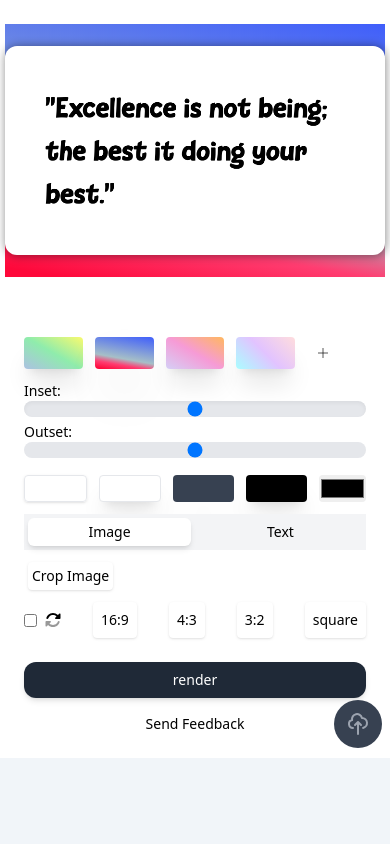
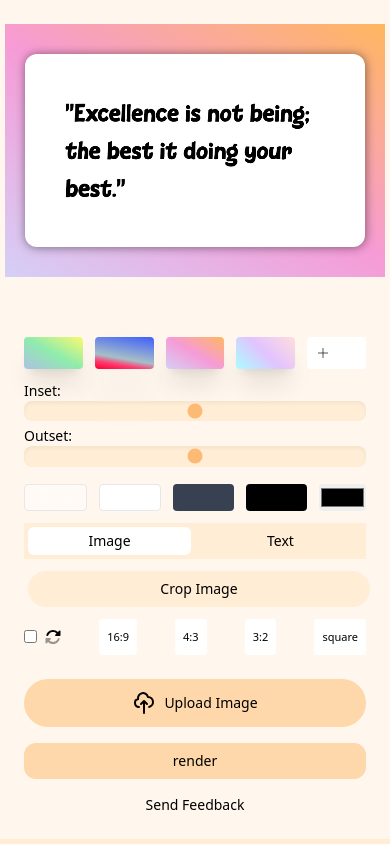
Before and after one commit to Abdulmumin1/edit, a website built with Vite: page index.html in a window 390 px wide. Built offline with nearby package versions, Linux system fonts and the light colour scheme; some packages are replaced by stand-ins of ours.

Commit message:
UI: color palette

```diff
--- a/index.html
+++ b/index.html
@@ -9,13 +9,13 @@
     <!-- <link rel="manifest" href="manifest.json" /> -->
     <script defer type="module" src="/main.js"></script>
   </head>
-  <body class="h-screen relative hide-scroll">
+  <body class="h-screen bg-orange-50 accent-orange-300 relative hide-scroll">
     <div
       id="modal"
       class="h-screen hidden flex items-center justify-center p-3 flex-row"
     ></div>
     <div
-      class="h-full bg-white flex flex-col lg:flex-row overflow-hidden"
+      class="h-full bg-orange-50 flex flex-col lg:flex-row overflow-hidden"
       id="event-playground"
     >
       <div
@@ -24,7 +24,7 @@
       >
         <div class="w-full h-full flex items-center justify-center p-3 lg:p-6">
           <div
-            class="h-fit min-h-[30vh] max-h-[50vh] lg:max-h-full w-fit flex items-center justify-center custom-background-2 relative m-3"
+            class="h-fit transition-all duration-300 min-h-[30vh] max-h-[50vh] lg:max-h-full w-fit flex items-center justify-center custom-background-3 relative m-3"
             id="outer-box"
             style="aspect-ratio: 3/2"
           >
@@ -77,14 +77,41 @@
       <!-- Controls -->
       <div
         id="controls"
-        class="relative h-full bg-slate-100 overflow-auto lg:w-1/4 text-sm hide-scroll z-50"
+        class="relative transition-all duration-300 h-full bg-orange-100 overflow-auto lg:w-1/4 text-sm hide-scroll z-50"
         style="z-index: 99999999999999999999999999999999999999999"
       >
-        <div class="bg-white p-6 lg:p-9 m-0 lg:m-6 h-fit lg:rounded-3xl">
+        <div class="bg-orange-50 p-6 lg:p-9 m-0 lg:m-6 h-fit lg:rounded-3xl">
           <div class="flex space-y-4 flex-col">
             <div id="move"></div>
+            <div
+              class="p-3 active:scale-95 transition-all duration-300 rounded-full md:hidden bg-orange-200"
+            >
+              <label
+                for="dropzone2"
+                class="flex gap-2 text-black items-center justify-center"
+              >
+                <svg
+                  aria-hidden="true"
+                  class="w-6 h-6 text-black"
+                  fill="none"
+                  stroke="currentColor"
+                  viewBox="0 0 24 24"
+                  xmlns="http://www.w3.org/2000/svg"
+                >
+                  <path
+                    stroke-linecap="round"
+                    stroke-linejoin="round"
+                    stroke-width="2"
+                    d="M7 16a4 4 0 01-.88-7.903A5 5 0 1115.9 6L16 6a5 5 0 011 9.9M15 13l-3-3m0 0l-3 3m3-3v12"
+                  ></path>
+                </svg>
+                Upload Image
+
+                <input id="dropzone2" type="file" class="hidden" />
+              </label>
+            </div>
             <button
-              class="relative my-1 text-white px-3 py-2 rounded-xl shadow-md bg-gray-800 cursor-pointer flex items-center justify-center"
+              class="relative my-1 text-black px-3 py-2 rounded-xl bg-orange-200 cursor-pointer flex items-center justify-center"
               id="download"
             >
               <p>render</p>
@@ -118,27 +145,6 @@
             </p>
           </div>
         </div>
-        <div class="fixed right-2 bottom-24 p-3 rounded-full bg-gray-700">
-          <label for="dropzone2">
-            <svg
-              aria-hidden="true"
-              class="w-6 h-6 text-gray-400"
-              fill="none"
-              stroke="currentColor"
-              viewBox="0 0 24 24"
-              xmlns="http://www.w3.org/2000/svg"
-            >
-              <path
-                stroke-linecap="round"
-                stroke-linejoin="round"
-                stroke-width="2"
-                d="M7 16a4 4 0 01-.88-7.903A5 5 0 1115.9 6L16 6a5 5 0 011 9.9M15 13l-3-3m0 0l-3 3m3-3v12"
-              ></path>
-            </svg>
-
-            <input id="dropzone2" type="file" class="hidden" />
-          </label>
-        </div>
       </div>
     </div>
 
@@ -158,7 +164,7 @@
       </div>
 
       <div
-        class="flex flex-col items-center space-y-4 h-full max-h-full"
+        class="flex flex-col items-center space-y-4 h-full max-h-full w-full"
         id="download-card"
       >
         <button
@@ -167,7 +173,12 @@
         >
           X
         </button>
-        <img class="rounded-2xl lg:h-full" id="download-image" />
+        <div class="h-full w-full">
+          <img
+            class="rounded-2xl lg:h-full object-contain w-full max-h-[500px]"
+            id="download-image"
+          />
+        </div>
 
         <div>
           <button
--- a/main.js
+++ b/main.js
@@ -291,7 +291,7 @@ function statupimage(canvas, modalimage) {
 
 const startupEvents = () => {
   // start event listeners
-
+  box.style.margin = "20px";
   labelEventListeners();
   let selectImage = select("#add-image");
   let image = select("#image");
--- a/src/components/backgroundColor.js
+++ b/src/components/backgroundColor.js
@@ -70,7 +70,7 @@ let tabContent = `
 
 export const backgroundColorWidgets = `
 
-  <p class='bg-gray-100 p-1 rounded hidden lg:block'>Backgrounds</p>
+  <p class='bg-orange-100 p-2 rounded-3xl hidden lg:block'>Backgrounds</p>
   <div>
   ${tabContent}
   </div>
--- a/src/components/boxcolorwidgets.js
+++ b/src/components/boxcolorwidgets.js
@@ -1,9 +1,9 @@
 export const boxcolorWidgets = `
  <div class='flex justify-between space-x-3 md:justify-around py-3'>
-  <div style='backdrop-filter: blur(14px); background-color: rgba(255, 255, 255, 0.444);' id='box-blur' class='w-full shadow border p-2 rounded cursor-pointer '></div>
-    <div class='bg-white w-full border shadow-xl p-2 rounded cursor-pointer ' id='box-white'></div>
-    <div class='bg-gray-700  w-full shadow-2xl p-2 rounded cursor-pointer' id='box-gray'></div>
-    <div class='bg-black  w-full shadow-xl p-2 rounded cursor-pointer' id='box-black'></div>
+  <div style='backdrop-filter: blur(14px); background-color: rgba(255, 255, 255, 0.444);' id='box-blur' class='w-full  border p-2 rounded cursor-pointer '></div>
+    <div class='bg-white w-full border  p-2 rounded cursor-pointer ' id='box-white'></div>
+    <div class='bg-gray-700  w-full  p-2 rounded cursor-pointer' id='box-gray'></div>
+    <div class='bg-black  w-full  p-2 rounded cursor-pointer' id='box-black'></div>
       <input
           type="color"
           id='custom-box-color'
--- a/src/components/imageandtext.js
+++ b/src/components/imageandtext.js
@@ -18,8 +18,8 @@ let svgRight = `
 `;
 
 const dropZone = `
-<div class="hidden md:flex justify-center items-center w-full">
-    <label id='dropzone' for="add-image" class="flex flex-col justify-center items-center w-full h-32 bg-gray-50 rounded-lg border-2 border-gray-300 border-dashed cursor-pointer  hover:bg-gray-100">
+<div class="hidden transition-all duration-300 active:scale-95 md:flex justify-center items-center w-full">
+    <label id='dropzone' for="add-image" class="flex flex-col justify-center items-center w-full h-32 bg-orange-50 rounded-lg border-2 border-orange-300 border-dashed cursor-pointer  hover:bg-orange-100">
         <div class="flex flex-col justify-center items-center pt-5 pb-6">
             <svg aria-hidden="true" class="mb-3 hidden lg:block w-10 h-10 text-gray-400" fill="none" stroke="currentColor" viewBox="0 0 24 24" xmlns="http://www.w3.org/2000/svg"><path stroke-linecap="round" stroke-linejoin="round" stroke-width="2" d="M7 16a4 4 0 01-.88-7.903A5 5 0 1115.9 6L16 6a5 5 0 011 9.9M15 13l-3-3m0 0l-3 3m3-3v12"></path></svg>
             <p class="mb-2 text-sm text-gray-500 mt-4 lg:mt-0 text-center"><span class="font-semibold">Click to upload</span> or drag and drop</p>
@@ -47,7 +47,7 @@ let tabContent = `
           type="range"
           id="font-slider"
           max="60"
-          class="w-full h-full bg-gray-200 rounded-lg appearance-none cursor-pointer"
+          class="w-full h-full bg-orange-200 p-[.2rem] rounded-lg appearance-none cursor-pointer"
         />
     </label>
     <label class='w-1/4 h-full hidden' id='text-font'>
@@ -63,9 +63,9 @@ let tabContent = `
     ${textAlignWidgets}
   </div>
 
-  <div class='w-full' id='image-tab-items'>
+  <div class='w-full flex flex-col gap-2' id='image-tab-items'>
   ${dropZone}
-  <button class='bg-white shadow rounded p-1 m-1' id='crop-image-action'>Crop Image</button>
+  <button class='bg-orange-100  rounded-3xl p-2 m-1 w-full' id='crop-image-action'>Crop Image</button>
   </div>
 
   <div class='w-full hidden' id='code-tab-items'>
@@ -81,9 +81,9 @@ let tabContent = `
 `;
 export const createWidgets = `
 <div class="flex items-center justify-center space-y-2 flex-col">
-  <div class="inline-flex bg-gray-100 space-x-2 w-full p-1" role="group">
-    <button class='flex-1 hover:shadow-md p-1 hover:bg-white rounded-md' id='createimage'>Image</button>
-    <button class='flex-1 hover:shadow-md p-1 hover:bg-white rounded-md' id='createtext'>Text</button>
+  <div class="inline-flex bg-orange-100 space-x-2 w-full p-1" role="group">
+    <button class='flex-1  p-1 hover:bg-white rounded-md' id='createimage'>Image</button>
+    <button class='flex-1  p-1 hover:bg-white rounded-md' id='createtext'>Text</button>
 
   </div>
 
--- a/src/components/imagesizewidget.js
+++ b/src/components/imagesizewidget.js
@@ -1,15 +1,15 @@
 let rotateSvg = `
 <svg xmlns="http://www.w3.org/2000/svg" height="1rem" viewBox="0 0 512 512"><!--! Font Awesome Free 6.4.0 by @fontawesome - https://fontawesome.com License - https://fontawesome.com/license (Commercial License) Copyright 2023 Fonticons, Inc. --><defs><style>.fa-secondary{opacity:0.4;}</style></defs><path class="fa-primary" d="M105.1 202.6c7.7-21.8 20.2-42.3 37.8-59.8c62.2-62.2 162.7-62.5 225.3-1L327 183c-6.9 6.9-8.9 17.2-5.2 26.2s12.5 14.8 22.2 14.8H463.5c0 0 0 0 0 0H472c13.3 0 24-10.7 24-24V72c0-9.7-5.8-18.5-14.8-22.2s-19.3-1.7-26.2 5.2L413.4 96.6c-87.6-86.5-228.7-86.2-315.8 1C73.2 122 55.6 150.7 44.8 181.4c-5.9 16.7 2.9 34.9 19.5 40.8s34.9-2.9 40.8-19.5z"/><path class="fa-secondary" d="M16 319.6l0-7.6c0-13.3 10.7-24 24-24h7.6c.2 0 .5 0 .7 0H168c9.7 0 18.5 5.8 22.2 14.8s1.7 19.3-5.2 26.2l-41.1 41.1c62.6 61.5 163.1 61.2 225.3-1c17.5-17.5 30.1-38 37.8-59.8c5.9-16.7 24.2-25.4 40.8-19.5s25.4 24.2 19.5 40.8c-10.8 30.6-28.4 59.3-52.9 83.8c-87.2 87.2-228.3 87.5-315.8 1L57 457c-6.9 6.9-17.2 8.9-26.2 5.2S16 449.7 16 440l0-119.6c0-.2 0-.5 0-.7z"/></svg>
-`
+`;
 export const imageSizeWidgets = `
-<div class='flex justify-between md:justify-around py-2 items-center'>
+<div class='flex gap-2 text-[11px] justify-between md:justify-around py-2 items-center'>
 <label class='flex items-center justify-center space-x-2'>
 <input type="checkbox" id="rotate">
 ${rotateSvg}
 </label>
-<button class='bg-white shadow p-2 rounded border-dashed' id='sixbynine'>16:9</button>
-<button class='bg-white shadow p-2 rounded border-dashed' id='fourbythree'>4:3</button>
-<button class='bg-white shadow p-2 rounded border-dashed' id='threebytwo'>3:2</button>
-<button class='bg-white shadow p-2 rounded border-dashed' id='square'>square</button>
+<button class='bg-white  p-2 rounded border-dashed' id='sixbynine'>16:9</button>
+<button class='bg-white  p-2 rounded border-dashed' id='fourbythree'>4:3</button>
+<button class='bg-white  p-2 rounded border-dashed' id='threebytwo'>3:2</button>
+<button class='bg-white  p-2 rounded border-dashed' id='square'>square</button>
 </div>
 `;
--- a/src/controls.js
+++ b/src/controls.js
@@ -32,7 +32,7 @@ const insetandoutsetWidget = `
       <input
         type="range"
         id="inset"
-        class="w-full bg-gray-200 rounded-lg appearance-none cursor-pointer range shadow-inner"
+        class="w-full bg-orange-100 p-[.13rem] rounded-lg appearance-none cursor-pointer range shadow-inner"
       />
     </label>
 
@@ -42,7 +42,7 @@ const insetandoutsetWidget = `
           type="range"
           id="margin"
 
-          class="w-full bg-gray-200 rounded-lg appearance-none cursor-pointer cursor-pointer"
+          class="w-full bg-orange-100 p-[.13rem] rounded-lg appearance-none shadow-inner cursor-pointer"
         />
       </label>
       </div>
--- a/src/eventFunctions.js
+++ b/src/eventFunctions.js
@@ -27,10 +27,10 @@ export const showTab = (e = undefined, show) => {
   if (e) {
     for (const child of e.target.parentElement.children) {
       child.classList.remove("bg-white");
-      child.classList.remove("shadow-md");
+      // child.classList.remove("shadow-md");
     }
     e.target.classList.add("bg-white");
-    e.target.classList.add("shadow-md");
+    // e.target.classList.add("shadow-md");
   }
 
   for (const child of show.parentElement.children) {
@@ -152,7 +152,7 @@ export const setCustomBgColor2 = (reactor) => {
   // reactor.classList.remove(reactor.classList[reactor.classList.length - 1]);
   // reactor.classList.add("custom-background-2");
   reactor.style.background =
-    "linear-gradient(190deg, rgba(63,94,251,1) 0%,  rgba(166,191,199,1) 64%, rgba(255,61,113,1) 80%, rgba(254,8,58,1) 97%);";
+    "linear-gradient(190deg, rgba(63,94,251,1) 0%,  rgba(166,191,199,1) 64%, rgba(255,61,113,1) 80%, rgba(254,8,58,1) 97%)";
 };
 export const setCustomBgColor3 = (reactor) => {
   // reactor.classList.remove(reactor.classList[reactor.classList.length - 1]);
--- a/vite.config.js
+++ b/vite.config.js
@@ -8,9 +8,9 @@ export default defineConfig({
       workbox: {
         globPatterns: ["**/*.{js,css,html,ico,png,svg}"],
       },
-      devOptions: {
-        enabled: true,
-      },
+      // devOptions: {
+      //   enabled: true,
+      // },
       manifest: {
         name: "Edit ScreenShot",
         short_name: "Edit",
```
Also changed, not shown: style.css.
